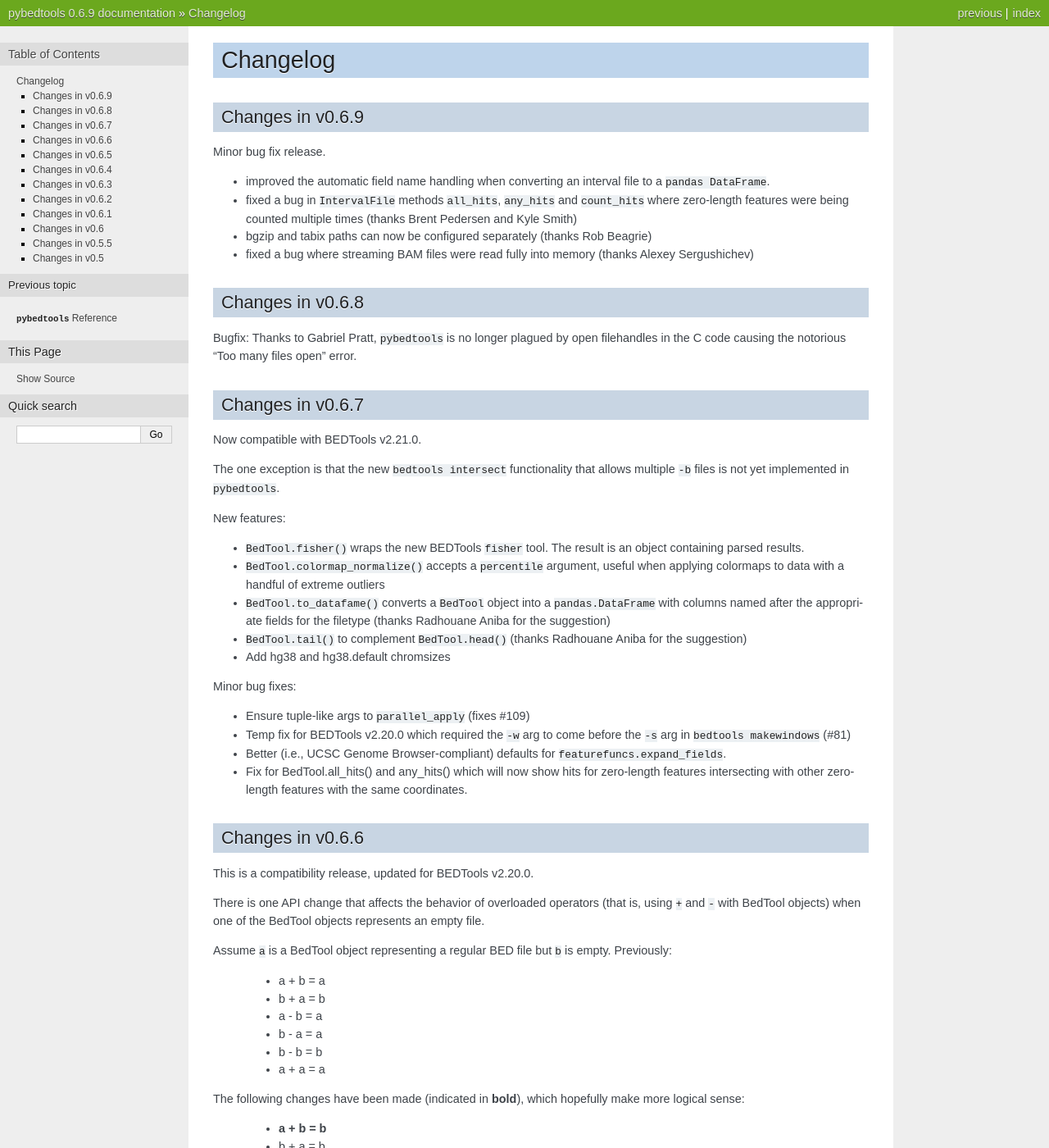
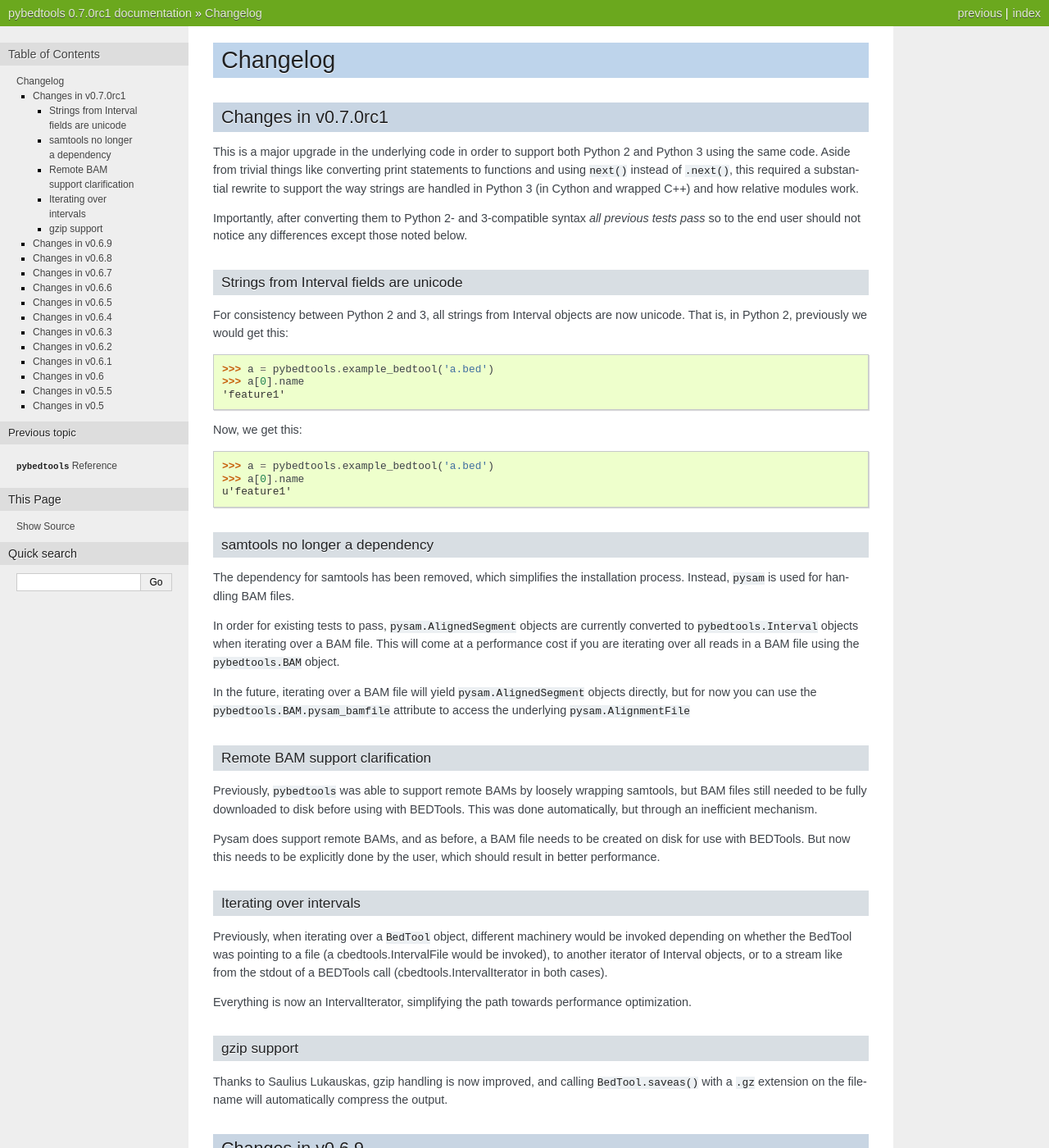
Before and after one commit to daler/pybedtools, a Sphinx documentation site: the page built from docs/source/changes.rst, in a window 1280 px wide and 1400 px high. Shown: the whole window at 82% size. Built offline with Sphinx 7.4.7, drawn with Linux system fonts in a browser that asks for light colours; comment, search, counter and statistics services are not loaded; some of the changed text lies outside the part shown.

Commit message:
version bump and changelog
[ci skip]

```diff
--- a/docs/source/changes.rst
+++ b/docs/source/changes.rst
@@ -2,6 +2,78 @@
 
 Changelog
 =========
+Changes in v0.7.0rc1
+--------------------
+This is a major upgrade in the underlying code in order to support both Python
+2 and Python 3 using the same code. Aside from trivial things like converting
+print statements to functions and using `next()` instead of `.next()`, this
+required a substantial rewrite to support the way strings are handled in Python
+3 (in Cython and wrapped C++) and how relative modules work.
+
+Importantly, after converting them to Python 2- and 3-compatible syntax *all
+previous tests pass* so to the end user should not notice any differences
+except those noted below.
+
+Strings from Interval fields are unicode
+~~~~~~~~~~~~~~~~~~~~~~~~~~~~~~~~~~~~~~~~
+For consistency between Python 2 and 3, all strings from Interval objects are
+now unicode. That is, in Python 2, previously we would get this::
+
+    >>> a = pybedtools.example_bedtool('a.bed')
+    >>> a[0].name
+    'feature1'
+
+Now, we get this::
+
+    >>> a = pybedtools.example_bedtool('a.bed')
+    >>> a[0].name
+    u'feature1'
+
+
+samtools no longer a dependency
+~~~~~~~~~~~~~~~~~~~~~~~~~~~~~~~
+The dependency for samtools has been removed, which simplifies the installation
+process. Instead, `pysam` is used for handling BAM files.
+
+In order for existing tests to pass, `pysam.AlignedSegment` objects are
+currently converted to `pybedtools.Interval` objects when iterating over a BAM
+file. This will come at a performance cost if you are iterating over all reads
+in a BAM file using the `pybedtools.BAM` object.
+
+In the future, iterating over a BAM file will yield `pysam.AlignedSegment`
+objects directly, but for now you can use the `pybedtools.BAM.pysam_bamfile`
+attribute to access the underlying `pysam.AlignmentFile`
+
+Remote BAM support clarification
+~~~~~~~~~~~~~~~~~~~~~~~~~~~~~~~~
+Previously, `pybedtools` was able to support remote BAMs by loosely wrapping
+samtools, but BAM files still needed to be fully downloaded to disk before
+using with BEDTools. This was done automatically, but through an inefficient
+mechanism.
+
+Pysam does support remote BAMs, and as before, a BAM file needs to be created
+on disk for use with BEDTools. But now this needs to be explicitly done by the
+user, which should result in better performance.
+
+
+Iterating over intervals
+~~~~~~~~~~~~~~~~~~~~~~~~
+Previously, when iterating over a `BedTool` object, different machinery would
+be invoked depending on whether the BedTool was pointing to a file (a
+cbedtools.IntervalFile would be invoked), to another iterator of Interval
+objects, or to a stream like from the stdout of a BEDTools call
+(cbedtools.IntervalIterator in both cases).
+
+Everything is now an IntervalIterator, simplifying the path towards
+performance optimization.
+
+gzip support
+~~~~~~~~~~~~
+Thanks to Saulius Lukauskas, gzip handling is now improved, and calling
+`BedTool.saveas()` with a `.gz` extension on the filename will automatically
+compress the output.
+
+
 Changes in v0.6.9
 -----------------
 Minor bug fix release.
--- a/pybedtools/version.py
+++ b/pybedtools/version.py
@@ -1 +1 @@
-__version__ = "0.6.9"
+__version__ = "0.7.0rc1"
```
